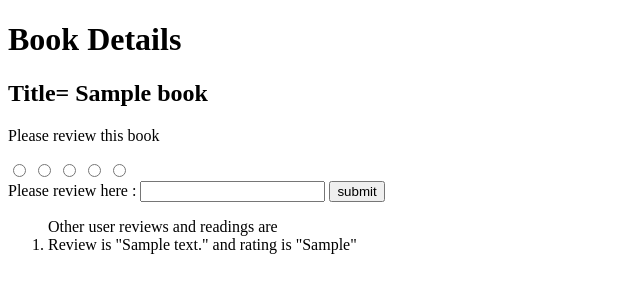
After one commit to prasanna-ch/BookReviewProject, a Flask app: page /login/books/000 in a window 1280 px wide. The commit adds this page. Shown: the top 300 px of the page, without its empty margins (0-640 px from the left). Run offline with Flask 2, Linux system fonts and the light colour scheme; tables that the repository leaves empty hold one stand-in row (values such as "Sample post"); some libraries are stand-ins or nearby versions.

Commit message:
Changes has done as per discussion.and other users reviews added

```diff
--- a/Project1/application.py
+++ b/Project1/application.py
@@ -64,6 +64,7 @@ def admin():
 def authenticate():
     if request.method == 'POST':
         email = request.form.get("name")
+        # e=email(email)
         password = request.form.get("pwd")
         # print ("email: ",email,"password:" , password)
         data = Users.query.get(email)
@@ -89,18 +90,12 @@ def index():
     return render_template("login.html")
 @app.route("/login/books",methods = ["GET","POST"])
 def books():
-    if request.method == "POST":
+    if request.method == "GET":
+        return render_template("login.html")
+    else:
         # searchitem=request.form.get("name")
         tag = request.form.get("name")
-        print(tag)
         search = "%{}%".format(tag)
-        print("search")
-        # SELECT Word, Description, Example
-        # FROM WordLists
-        # WHERE ( (Word LIKE '%' + @SearchKey + '%')
-        # OR (Description LIKE '%' + @SearchKey + '%')
-        # OR (Example LIKE '%' + @SearchKey +'%') )
-        # Flight.query.filter(or_(Flight.origin == "Paris", Flight.duration > 500)).all()
         books1 = Books.query.filter(Books.title.like(search)).all()
         books2 = Books.query.filter(Books.isbn.like(search)).all()
         books3 = Books.query.filter(Books.author.like(search)).all()
@@ -112,6 +107,35 @@ def books():
         # li = Users.query.filter(Users.email.like('%'+ searchitem +'%')).all()
         # print(posts)
         return render_template("login.html",msg=books,status="searched",tag=tag)
+@app.route("/login/books/<isbn>", methods=["GET","POST"])
+def book_detail(isbn):
+    if request.method == "GET":
+        book = Books.query.get(isbn)
+        email=session.get('email')
+        rev=db.query(Reviews).all()
+        reviewlist={}
+        for i in rev:
+            if i.book_isbn == isbn and i.email!=email:
+                reviewlist[i.review]=i.rating
+        print(reviewlist)
+        for i in rev:
+            if i.email == email and i.book_isbn == isbn:
+                review=i.review
+                rating=i.rating
+                return render_template("book_details.html",msg="Already reviewed",review=review,book=book,rating=rating,rl=reviewlist)
+        return render_template("book_details.html",msg="not reviewed",book=book,rl=reviewlist)
+    else:
+        print("here in post method")
+        book = Books.query.get(isbn)
+        isbn=book.isbn
+        email=session.get('email')
+        review=request.form.get("review")
+        rating=request.form.get("rating")
+        r=Reviews(email=email, book_isbn=isbn, review=review, rating=rating)
+        db.add(r)
+        db.commit()
+        return render_template("book_details.html",msg="reviewed",review=review,book=book,rating=rating)
+
 
 if __name__ == "__main__":
     app.run()
--- /dev/null
+++ b/Project1/templates/book_details.html
@@ -0,0 +1,59 @@
+<!DOCTYPE html>
+<html>
+
+<head>
+    <title>
+        Book Page
+    </title>
+</head>
+
+<body>
+    <h1>
+        Book Details</h1>
+    <h2> Title= {{book.title}}</h2>
+    {% if msg == "Already reviewed" %}
+    <p>you  reviewed this book as "{{review}}" and rating is "{{ rating }}"</p>
+    <ol>Other user reviews and readings are
+        {% if rl|length == 0 %}
+        <p>No reviews yet</p>
+        {% endif %}
+        {% for key,value in rl.items() %}
+        <li>Review is "{{key}}" and rating is "{{value}}"</li>
+        {% endfor %}
+    </ol>
+    {% endif %}
+    {% if msg == "reviewed" %}
+    <p>you  just now reviewed this book as "{{review}}" and rating is "{{ rating }}".Thanks for your review</p>
+    {% endif %}
+
+    {% if msg == "not reviewed" %}
+    <p>Please review this book</p>
+    <form action="/login/books/{{book.isbn}}" method = "POST">
+        <div>
+            <script src="https://ajax.googleapis.com/ajax/libs/jquery/2.1.1/jquery.min.js"></script>
+            <div class="rating">
+                <span><input type="radio" name="rating" id="str5" value="1"><label for="str5"></label></span>
+                <span><input type="radio" name="rating" id="str4" value="2"><label for="str4"></label></span>
+                <span><input type="radio" name="rating" id="str3" value="3"><label for="str3"></label></span>
+                <span><input type="radio" name="rating" id="str2" value="4"><label for="str2"></label></span>
+                <span><input type="radio" name="rating" id="str1" value="4"><label for="str1"></label></span>
+            </div>
+        <label for="review">Please review here : </label>
+        <input type="text" name="review" class="form-control" id="review">
+        <button type="submit" class="registerbtn">submit</button>
+    </div>
+    </form>
+    <ol>Other user reviews and readings are
+        {% if rl|length == 0 %}
+        <p>No reviews yet</p>
+        {% endif %}
+        {% for key,value in rl.items() %}
+        <li>Review is "{{key}}" and rating is "{{value}}"</li>
+        {% endfor %}
+    </ol>
+    {% endif %}
+
+
+</body>
+
+</html>
--- /dev/null
+++ b/Project1/templates/bookreview.html
@@ -0,0 +1,4 @@
+<!DOCTYPE html>
+<html>
+    <h1>hello</h1>
+</html>
--- a/Project1/templates/login.html
+++ b/Project1/templates/login.html
@@ -19,7 +19,8 @@
          <ol>
              <!-- {{msg}} -->
             {% for i in msg %}
-                <li>{{ i.title }}</li>
+            <li> <a href="/login/books/{{i.isbn}}">{{i.isbn}}</a>{{i.title}} {{ i.year}}{{ i.author}} {{i.isbn}}</li>
+                <!-- <input type="name" required name=i.title class="form-control" id="mail"> -->
             {% endfor %}
 
          </ol>
```
Also changed, not shown: Project1/models.py (+18 -0 lines), Project1/requirements.txt (line endings or trailing spaces), 9 other files.
